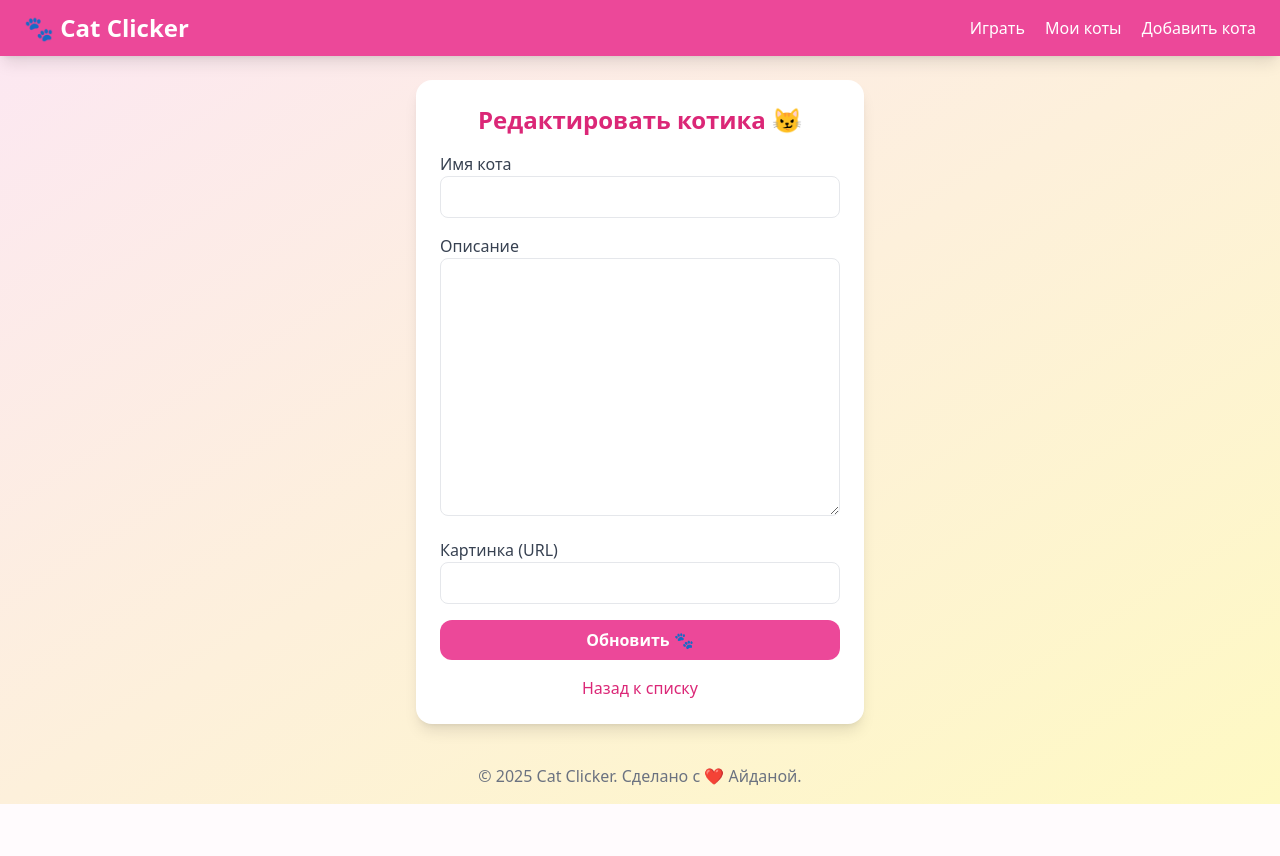
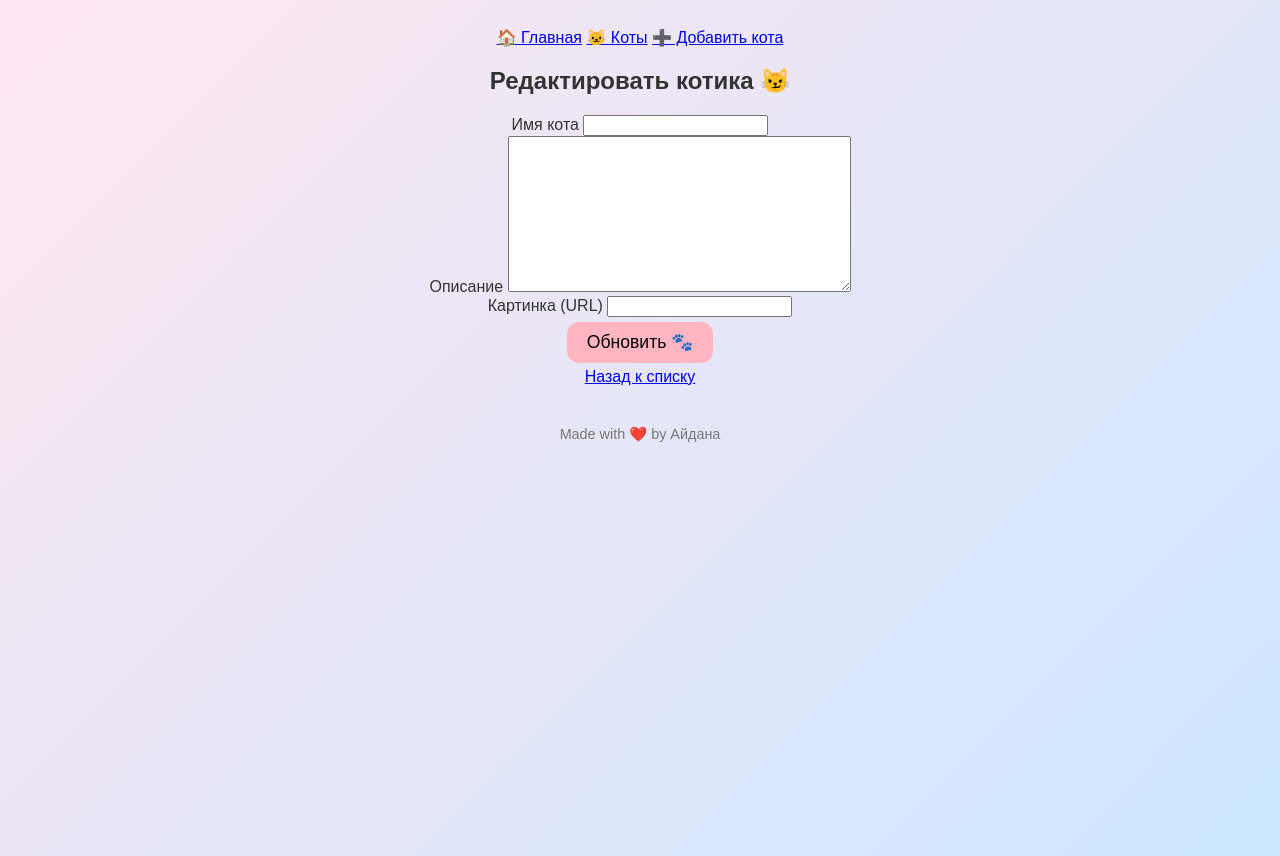
Before and after one commit to Aidashkadev/game, a Django app: template game/templates/game/edit_cat.html in a window 1280 px wide. Before the commit the page ends 804 px from the top, so only its background shows below. Run offline with Django 5.2, Linux system fonts and the light colour scheme; the template is opened without the code that fills it: values that come from a table or form of the project are taken from there, others are empty; some libraries are stand-ins or nearby versions.

Commit message:
настроила css

```diff
--- a/catclicker_project/settings.py
+++ b/catclicker_project/settings.py
@@ -55,8 +55,8 @@ ROOT_URLCONF = 'catclicker_project.urls'
 TEMPLATES = [
     {
         'BACKEND': 'django.template.backends.django.DjangoTemplates',
-        'DIRS': [],  # можно оставить пустым, Django сам найдёт templates в app'ах
-        'APP_DIRS': True,  # 👈 это обязательно True!
+        'DIRS': [],  # оставляем пустым, Django сам ищет в приложениях
+        'APP_DIRS': True,
         'OPTIONS': {
             'context_processors': [
                 'django.template.context_processors.debug',
--- /dev/null
+++ b/game/static/game/style.css
@@ -0,0 +1,60 @@
+body {
+  background: linear-gradient(135deg, #ffe6f0, #cce6ff);
+  font-family: 'Poppins', sans-serif;
+  text-align: center;
+  min-height: 100vh;
+  padding: 20px;
+  color: #333;
+}
+
+h1 {
+  font-size: 3rem;
+  margin-bottom: 20px;
+  color: #ff69b4;
+  text-shadow: 2px 2px 4px rgba(255, 105, 180, 0.3);
+}
+
+button, .btn {
+  background-color: #ffb6c1;
+  border: none;
+  padding: 10px 20px;
+  border-radius: 12px;
+  font-size: 1.1rem;
+  cursor: pointer;
+  transition: all 0.2s ease-in-out;
+  margin: 5px;
+}
+
+button:hover, .btn:hover {
+  background-color: #ff69b4;
+  transform: scale(1.1);
+}
+
+.cat-card {
+  display: inline-block;
+  background: white;
+  border-radius: 20px;
+  box-shadow: 0 4px 15px rgba(0,0,0,0.1);
+  padding: 15px;
+  margin: 15px;
+  width: 220px;
+  transition: 0.3s;
+}
+
+.cat-card:hover {
+  transform: translateY(-5px);
+}
+
+.cat-img {
+  width: 180px;
+  height: 180px;
+  object-fit: cover;
+  border-radius: 15px;
+  margin-bottom: 10px;
+}
+
+footer {
+  margin-top: 40px;
+  font-size: 0.9rem;
+  color: #777;
+}
--- a/game/templates/game/base.html
+++ b/game/templates/game/base.html
@@ -1,27 +1,23 @@
+{% load static %}
 <!DOCTYPE html>
 <html lang="en">
 <head>
     <meta charset="UTF-8">
-    <meta name="viewport" content="width=device-width, initial-scale=1.0">
-    <title>Cat Clicker</title>
-    <script src="https://cdn.tailwindcss.com"></script>
+    <title>Cat Clicker 🐾</title>
+    <link rel="stylesheet" href="{% static 'game/style.css' %}">
 </head>
-<body class="bg-gradient-to-br from-pink-100 to-yellow-100 min-h-screen flex flex-col">
-    <nav class="bg-pink-500 text-white py-3 px-6 flex justify-between items-center shadow-lg">
-        <h1 class="text-2xl font-bold">🐾 Cat Clicker</h1>
-        <div class="space-x-4">
-            <a href="{% url 'index' %}" class="hover:underline">Играть</a>
-            <a href="{% url 'cat_list' %}" class="hover:underline">Мои коты</a>
-            <a href="{% url 'create_cat' %}" class="hover:underline">Добавить кота</a>
-        </div>
+<body>
+    <nav>
+        <a href="{% url 'index' %}">🏠 Главная</a>
+        <a href="{% url 'cat_list' %}">🐱 Коты</a>
+        <a href="{% url 'create_cat' %}">➕ Добавить кота</a>
     </nav>
 
-    <main class="flex-grow p-6">
-        {% block content %}{% endblock %}
-    </main>
+    <div class="container">
+        {% block content %}
+        {% endblock %}
+    </div>
 
-    <footer class="text-center text-gray-500 py-4">
-        &copy; 2025 Cat Clicker. Сделано с ❤️ Айданой.
-    </footer>
+    <footer>Made with ❤️ by Айдана</footer>
 </body>
 </html>
```
Also changed, not shown: game/templates/game/cat_list.html (added, +23 -0 lines), game/templates/game/cats.html (deleted, +0 -27 lines), db.sqlite3, game/migrations/0002_remove_cat_level_remove_cat_milk_remove_cat_mood_and_more.py (added), game/static/game/photo_5456355169446001521_y.jpg (added), game/templates/game/create_cat.html (renamed from game/templates/game/create.html), game/templates/game/delete_cat.html (renamed from game/templates/game/delete.html).
